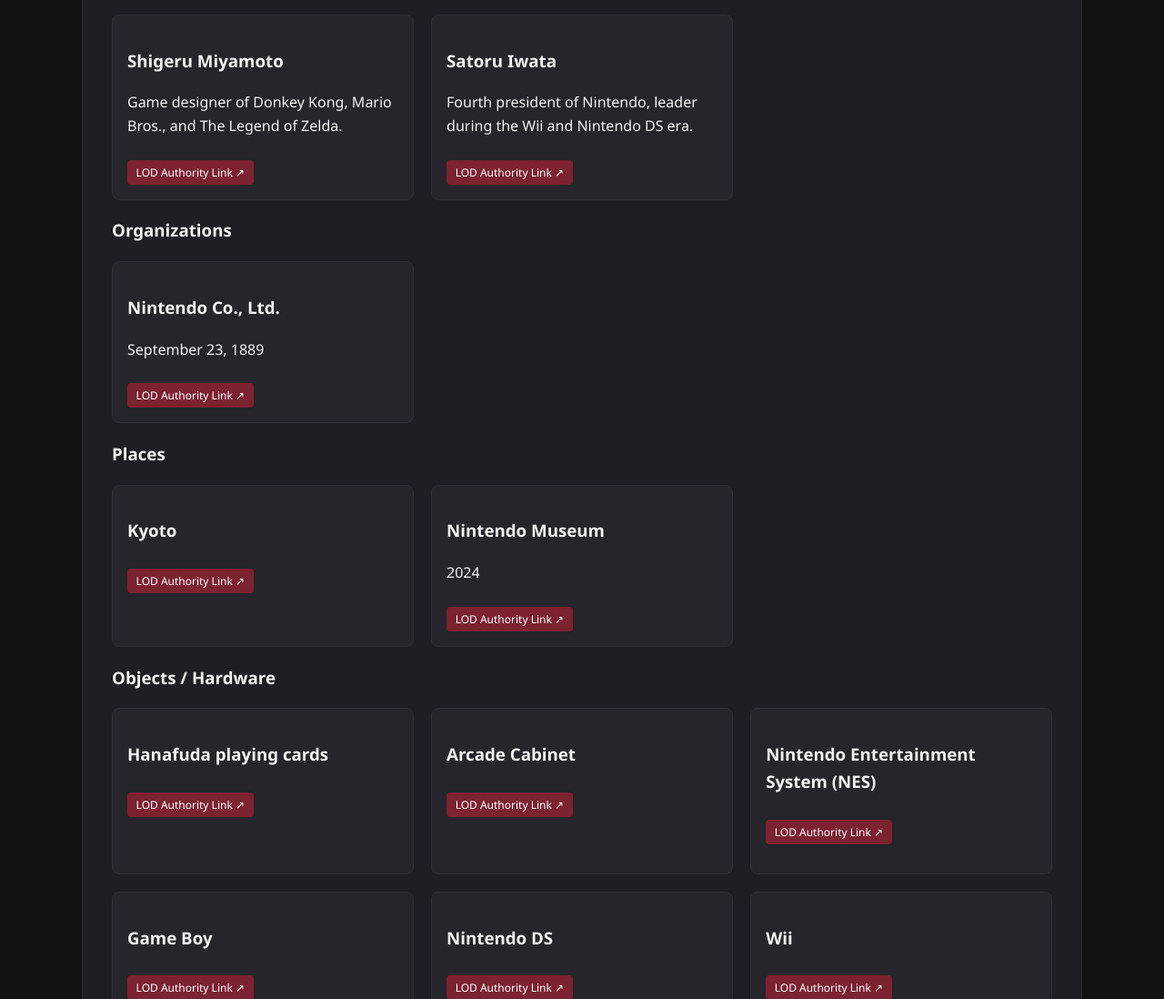
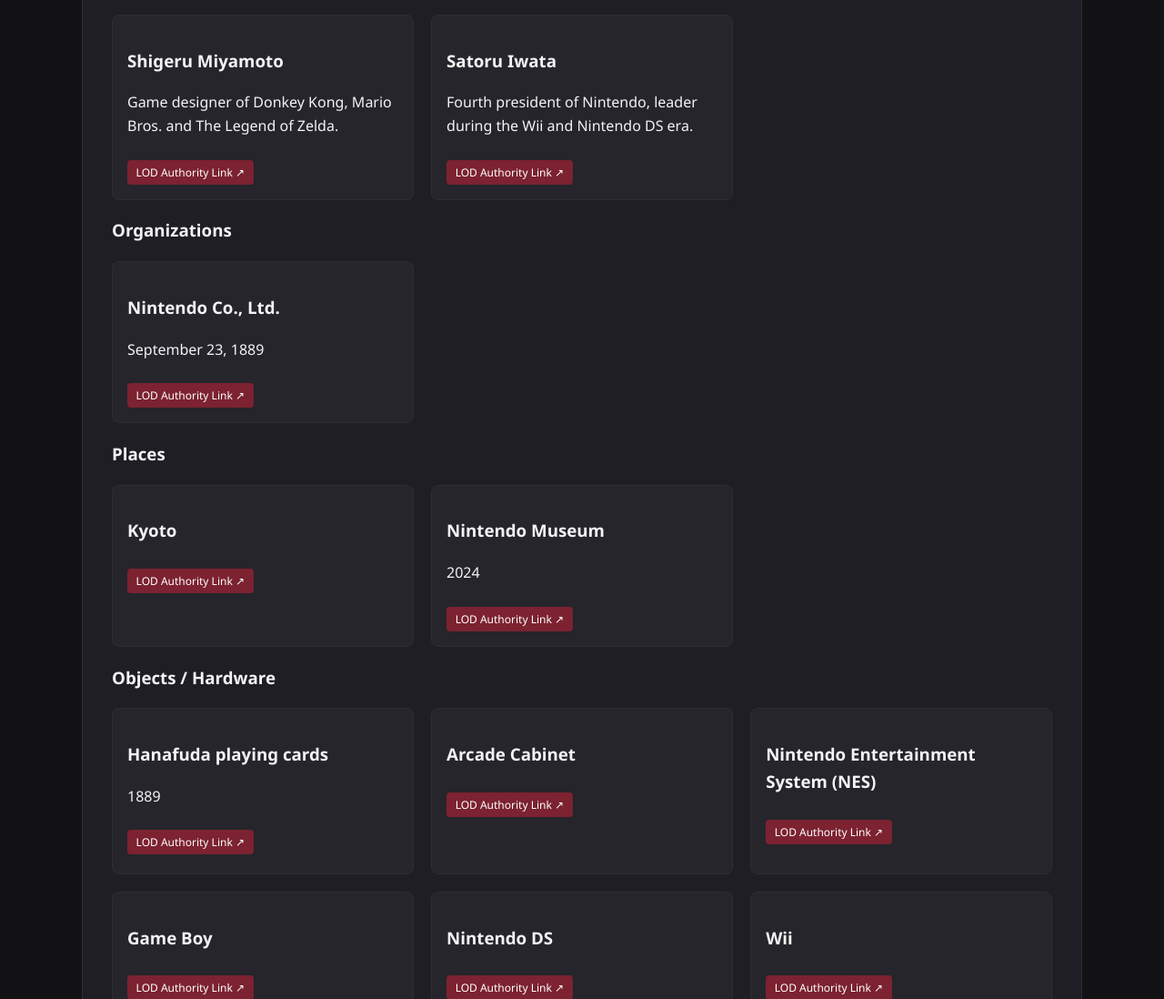
Before and after one commit to asimarsi/nintendoEH_LODLAM_project, a plain HTML site: page html/nintendoHE.html in a window 1280 px wide. Shown: the part 1360-2458 px from the top of the page at 91% size. Drawn offline with Linux system fonts and the light colour scheme.

Commit message:
prova file html

```diff
--- a/html/nintendoHE.html
+++ b/html/nintendoHE.html
@@ -75,7 +75,7 @@
           </div>
           <div class="card" id="pers_ShigeruMiyamoto">
             <h3>Shigeru Miyamoto</h3>
-            <p>Game designer of Donkey Kong, Mario Bros., and The Legend of Zelda.</p>
+            <p>Game designer of Donkey Kong, Mario Bros. and The Legend of Zelda.</p>
             <a class="badge" href="http://viaf.org/viaf/78191821" target="_blank">LOD Authority Link &#8599;</a>
           </div>
           <div class="card" id="pers_SatoruIwata">
@@ -109,7 +109,7 @@
         <div class="grid">
           <div class="card" id="item_Hanafuda">
             <h3>Hanafuda playing cards</h3>
-            <p/>
+            <p>1889</p>
             <a class="badge" href="https://www.wikidata.org/wiki/Q697641" target="_blank">LOD Authority Link &#8599;</a>
           </div>
           <div class="card" id="item_ArcadeCabinet">
```
